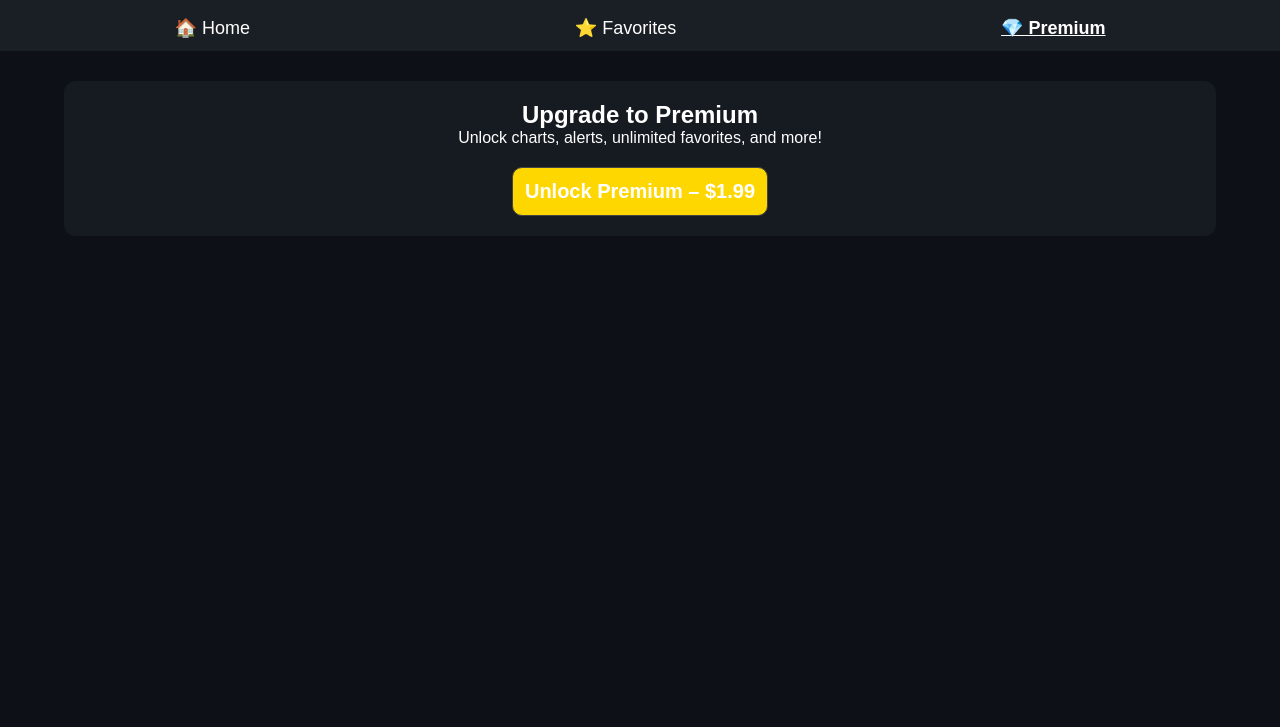
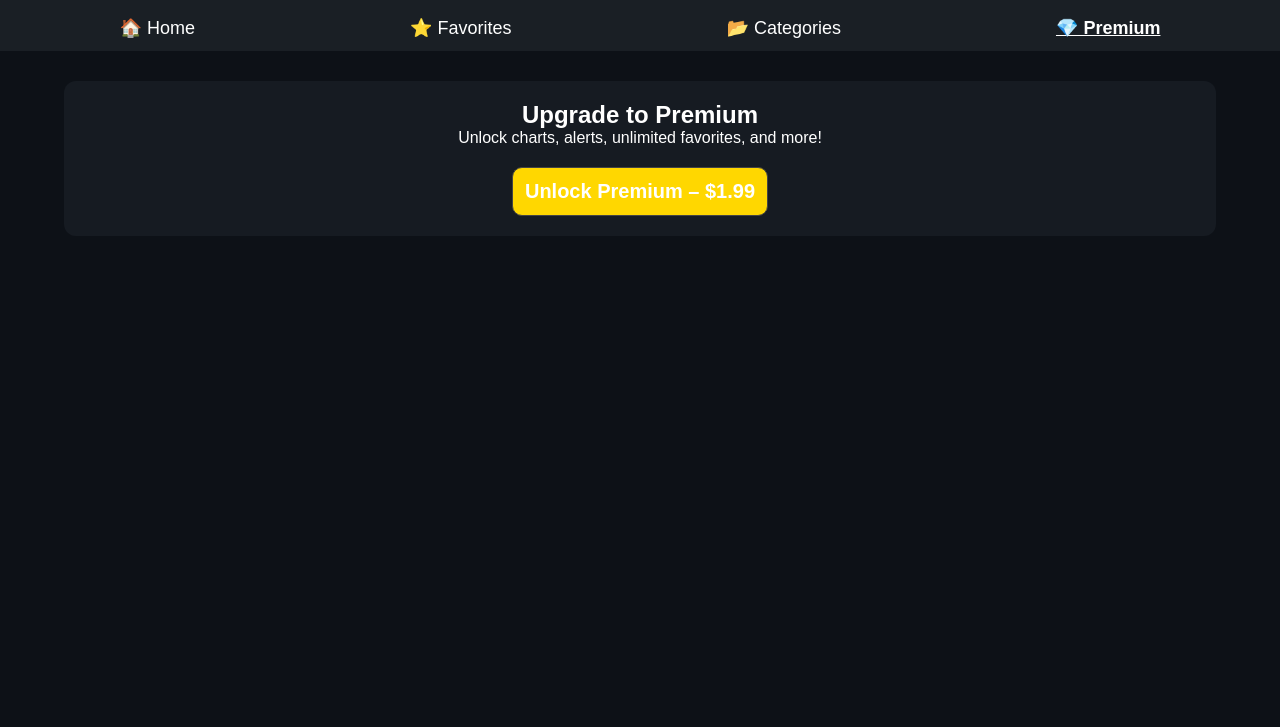
Before and after one commit to anthonyk154/cryptoviewer, a plain HTML site: page premium.html in a window 1280 px wide. Shown: the part 73-800 px from the top of the page. Drawn offline with Linux system fonts and the light colour scheme.

Commit message:
Update premium.html

```diff
--- a/premium.html
+++ b/premium.html
@@ -18,6 +18,7 @@
 <nav>
   <a href="index.html">🏠 Home</a>
   <a href="favorites.html">⭐ Favorites</a>
+  <a href="categories.html">📂 Categories</a>
   <a href="premium.html" class="active">💎 Premium</a>
 </nav>
 
```
